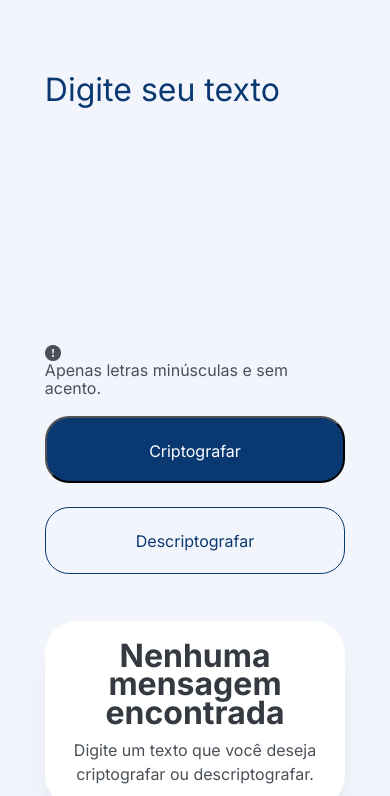
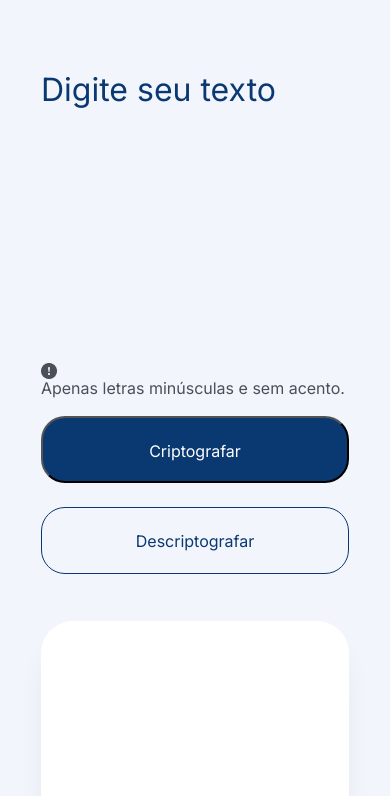
Before and after one commit to MuryloGomes/Decodificador-de-Texto-alura, a plain HTML site: page index.html in a window 390 px wide. Shown: the part 92-888 px from the top of the page. Drawn offline with Linux system fonts and the light colour scheme.

Commit message:
arrumando o tamanho do textarea quado o texto é criptografado/descriptografado

```diff
--- a/styles.css
+++ b/styles.css
@@ -437,13 +437,13 @@ body {
   }
 
   .coluna_1_input {
-    width: 77%;
+    width: 79%;
     padding-top: 56px;
 
   }
 
   .coluna_1_botoes {
-    width: 77%;
+    width: 79%;
     height: 158px;
     display: flex;
     flex-direction: column;
@@ -472,14 +472,14 @@ body {
   }
 
   .coluna_1_aviso {
-    width: 77%;
+    width: 79%;
     padding-top: 18%;
     padding-bottom: 5%;
   }
 
   .coluna_2_conteiner {
     width: 100%;
-    height: 186px;
+    height: 500px;
     display: flex;
     flex-direction: column;
     justify-content: center;
@@ -487,7 +487,7 @@ body {
 
   #coluna_2_imagem_retangulo {
     height: 100%;
-    width: 100%;
+    width: 700px;
     border-radius: 32px;
   }
 
@@ -501,19 +501,22 @@ body {
   }
 
   .coluna_2_textarea_resultado {
+    height: 100%;
     margin-top: 3%;
   }
 
   .retangulo {
-    width: 77%;
-    height: 186px;
+    width: 79%;
+    height: 100%;
   }
 
   .coluna_2_mensagem1 {
-    width: 327px;
+    width: 80%;
   }
 
   .coluna_2_mensagem2 {
-    width: 327px;
+    width: 80%;
   }
+
+
 }
```
